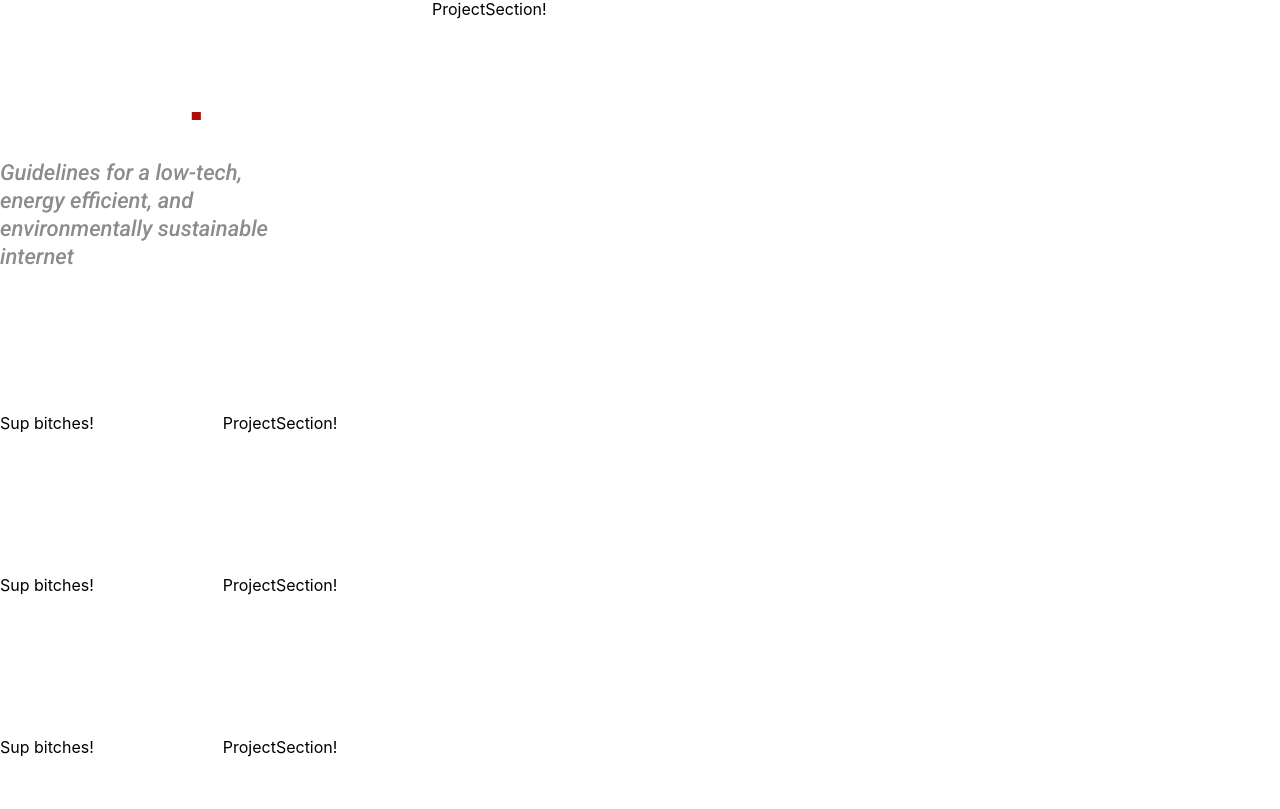
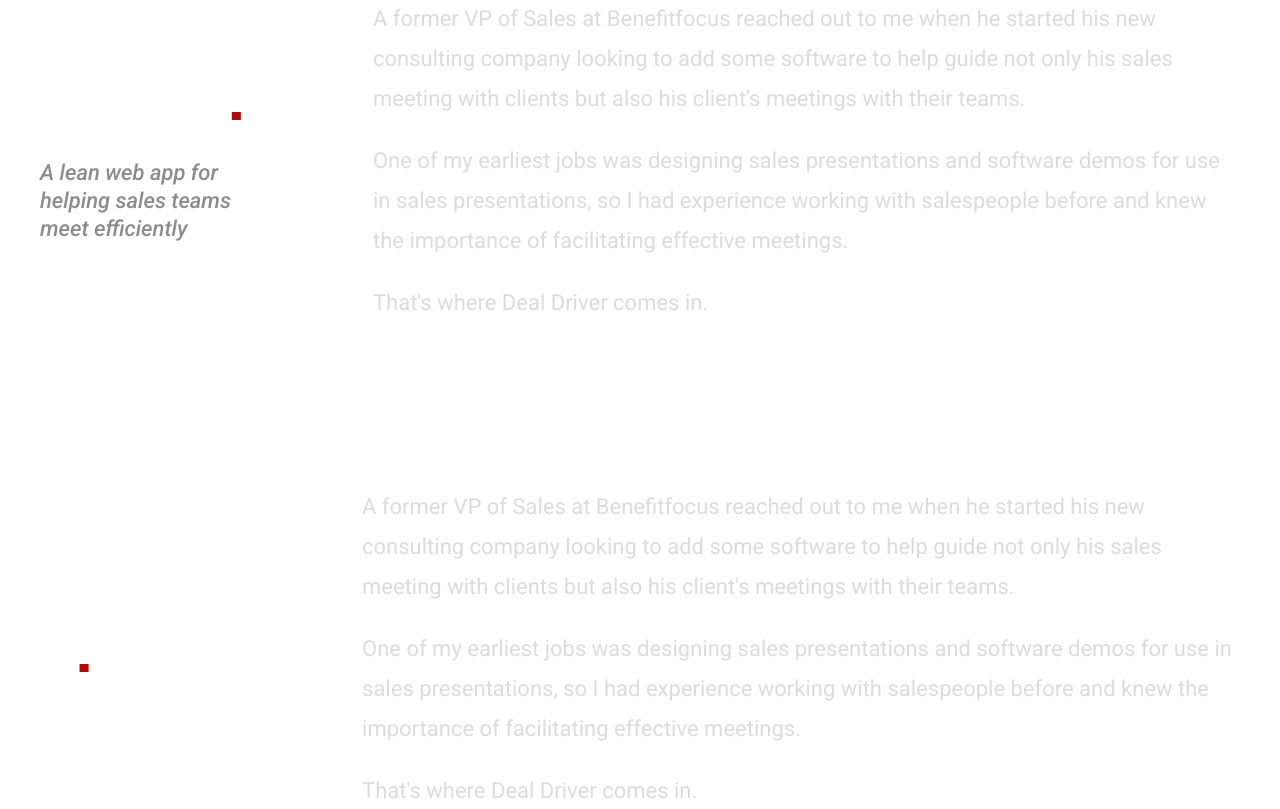
Before and after one commit to mattcoddington/mattcoddingtondotcom, a Next.js app: page /projects/deal-driver in a window 1280 px wide. Shown: the part 991-1800 px from the top of the page. Built offline with nearby package versions, Linux system fonts and the light colour scheme.

Commit message:
improvements to case study section rendering
Rewrote Project component and subcomponents to take a json object of content for a case study and render the appropriate sections and content

```diff
--- a/components/Project/Project.js
+++ b/components/Project/Project.js
@@ -3,14 +3,10 @@
 import ProjectTitle from "./ProjectTitle";
 import ProjectSection from "./ProjectSection";
 
-const Project = ({ image }) => (
+const Project = ({ image, content }) => (
   <div>
     <ProjectTitle image={image} />
-    <ProjectSection heading />
-    <ProjectSection />
-    <ProjectSection />
-    <ProjectSection />
-    <ProjectSection />
+    <ProjectSection content={content} />
   </div>
 );
 
--- a/components/Project/ProjectSection/ProjectAside/ProjectAside.js
+++ b/components/Project/ProjectSection/ProjectAside/ProjectAside.js
@@ -32,20 +32,19 @@
   color: #8c8c8c;
 `;
 
-const projectHeading = (
-  <div>
+const ProjectAside = ({ sectionTitle, sectionSubTitle }) => (
+  <Container>
     <HeadingText>
-      Deal Driver<HeadingPeriod>.</HeadingPeriod>
-      <HeadingSubtext>
-        Guidelines for a low-tech, energy efficient, and environmentally
-        sustainable internet
-      </HeadingSubtext>
+      {sectionTitle}
+      <HeadingPeriod>.</HeadingPeriod>
+      <HeadingSubtext>{sectionSubTitle}</HeadingSubtext>
     </HeadingText>
-  </div>
+  </Container>
 );
 
-const ProjectAside = ({ heading }) => (
-  <Container>{heading ? projectHeading : <div>Sup bitches!</div>}</Container>
-);
+ProjectAside.defaultProps = {
+  sectionTitle: "Default Title",
+  sectionSubTitle: "Default Sub Title",
+};
 
 export default ProjectAside;
--- a/components/Project/ProjectSection/ProjectSection.js
+++ b/components/Project/ProjectSection/ProjectSection.js
@@ -4,18 +4,38 @@
 
 const Container = styled.section`
   margin: 110px auto 142px auto;
-  max-width: 1400px;
+  max-width: 1200px;
   display: flex;
 `;
 
-const ProjectSection = (props) => (
-  <Container>
-    <ProjectAside {...props}>Aye! ProjectAside!</ProjectAside>ProjectSection!
-  </Container>
-);
+const ContentContainer = styled.div`
+  font-family: "Roboto";
+  font-style: normal;
+  font-weight: 400;
+  font-size: 22px;
+  line-height: 40px;
+  color: #dcdcdc;
+  p {
+    margin-top: 0px;
+  }
+`;
+
+const ProjectSection = ({ content }) =>
+  content.map((section, idx) => (
+    <Container key={idx}>
+      <ProjectAside {...section} />
+      <ContentContainer>{section.sectionContent}</ContentContainer>
+    </Container>
+  ));
 
 ProjectSection.defaultProps = {
-  heading: false,
+  content: [
+    {
+      sectionTitle: "Lorem",
+      sectionSubTitle: "Dolor",
+      sectionContent: "Ipsum",
+    },
+  ],
 };
 
 export default ProjectSection;
--- a/pages/projects/deal-driver.js
+++ b/pages/projects/deal-driver.js
@@ -4,17 +4,66 @@
 import Project from "../../components/Project";
 import Contact from "../../components/Contact";
 
+const content = [
+  {
+    sectionTitle: "Deal Driver",
+    sectionSubTitle: "A lean web app for helping sales teams meet efficiently",
+    sectionContent: (
+      <div>
+        <p>
+          A former VP of Sales at Benefitfocus reached out to me when he started
+          his new consulting company looking to add some software to help guide
+          not only his sales meeting with clients but also his client's meetings
+          with their teams.
+        </p>
+        <p>
+          One of my earliest jobs was designing sales presentations and software
+          demos for use in sales presentations, so I had experience working with
+          salespeople before and knew the importance of facilitating effective
+          meetings.
+        </p>
+        <p>That's where Deal Driver comes in.</p>
+      </div>
+    ),
+  },
+  {
+    sectionTitle: "Deal Driver 2",
+    sectionSubTitle: "",
+    sectionContent: (
+      <div>
+        <p>
+          A former VP of Sales at Benefitfocus reached out to me when he started
+          his new consulting company looking to add some software to help guide
+          not only his sales meeting with clients but also his client's meetings
+          with their teams.
+        </p>
+        <p>
+          One of my earliest jobs was designing sales presentations and software
+          demos for use in sales presentations, so I had experience working with
+          salespeople before and knew the importance of facilitating effective
+          meetings.
+        </p>
+        <p>That's where Deal Driver comes in.</p>
+      </div>
+    ),
+  },
+];
+
 export default function TestPage() {
   return (
     <>
+      {console.log("deal-driver.js:", content)}
       <Head>
-        <title>Create Next App</title>
+        <title>Projects: Deal Driver</title>
         <meta name="description" content="Generated by create next app" />
         <link rel="icon" href="/favicon.ico" />
       </Head>
 
       <Header separated />
-      <Project image={`projects/deal-driver/project-title.svg`} />
+      <Project
+        image={`projects/deal-driver/project-title.svg`}
+        content={content}
+      />
 
       <Contact />
     </>
```
